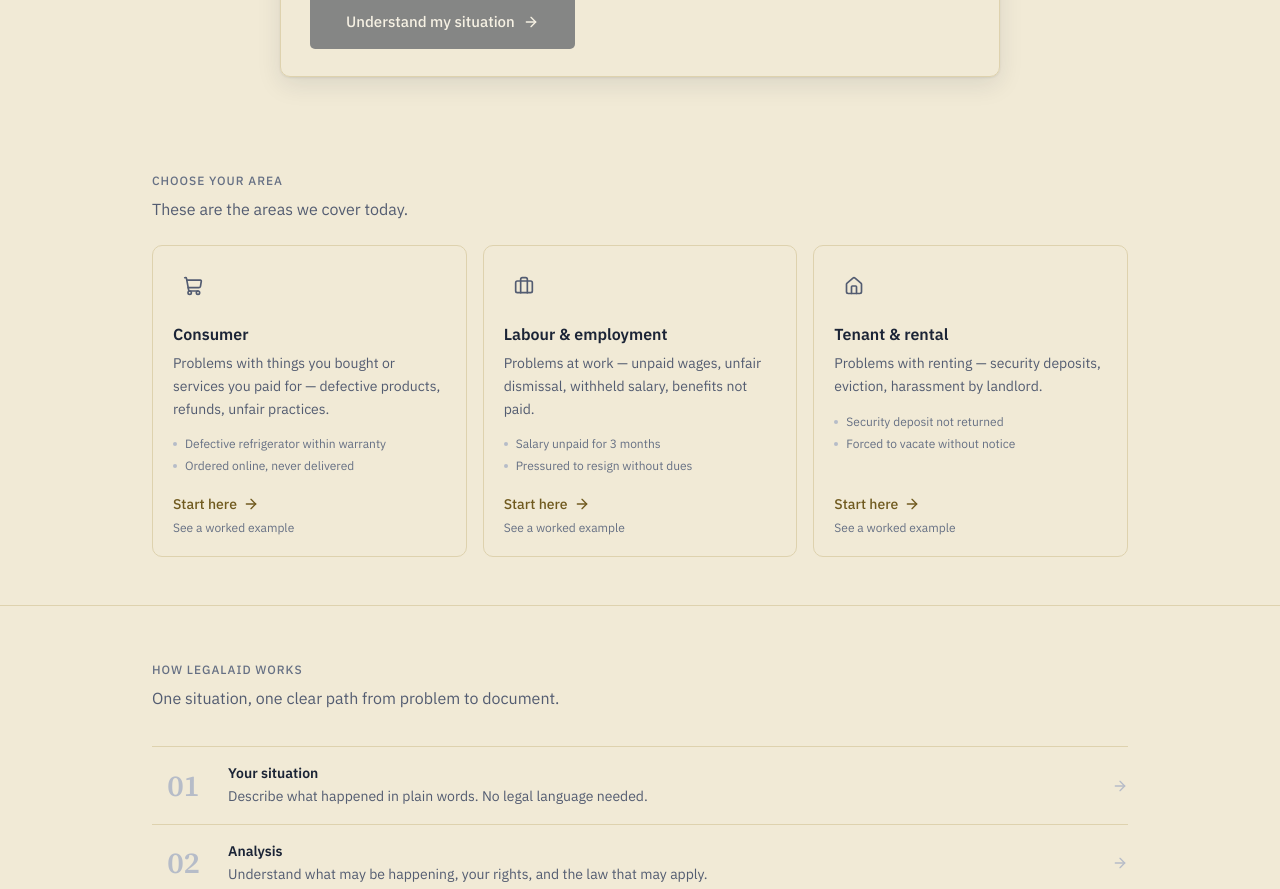
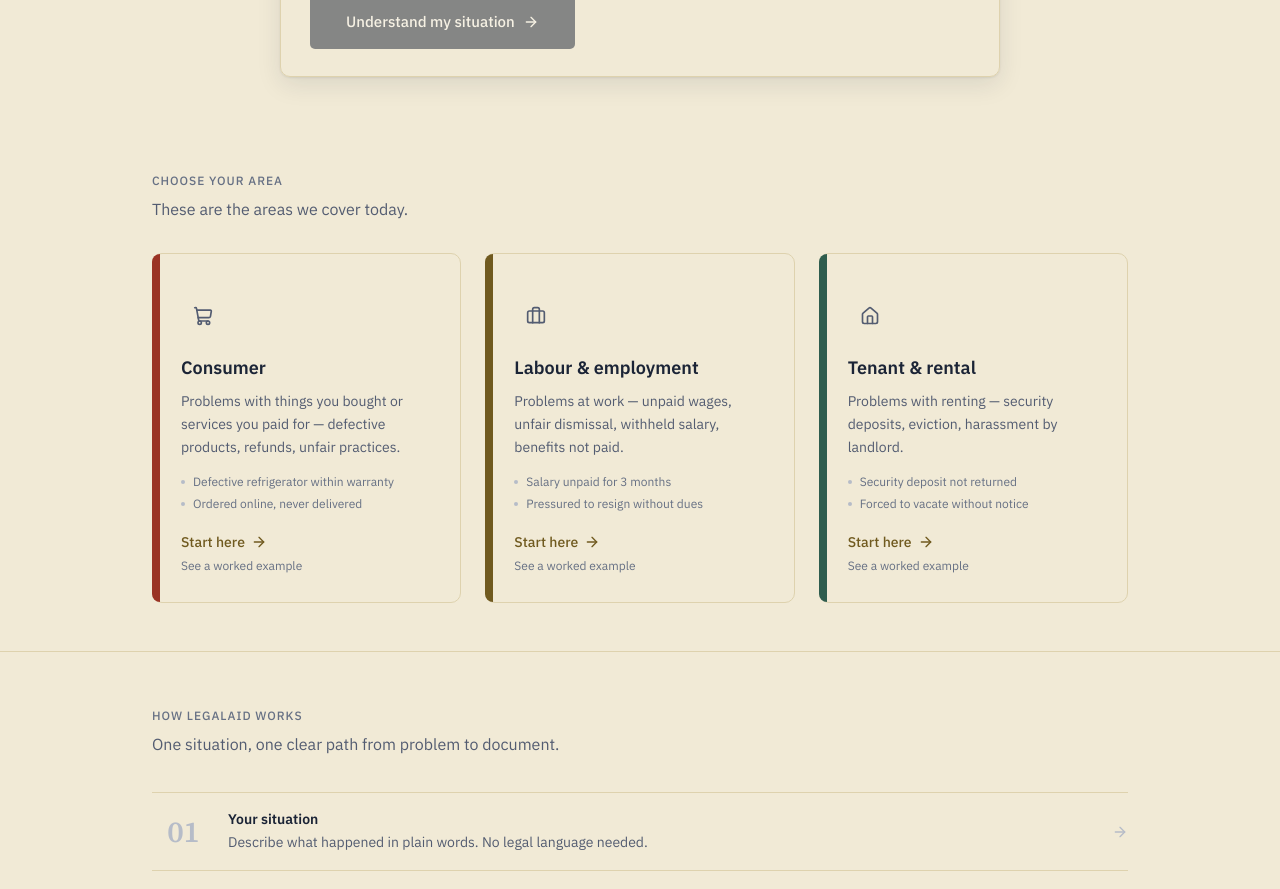
Before and after one commit to Dummy-pixel-hash/legalaid, a Next.js app: page / in a window 1280 px wide. Shown: the part 800-1689 px from the top of the page. Built offline with nearby package versions, Linux system fonts and the light colour scheme; a web font is replaced by a local one.

Commit message:
live accept: domain cards → press blocks (3-col), seal-colored edge keyline (seal/brass/verified), generous padding (bolder pass)

```diff
--- a/src/components/home/DomainCards.tsx
+++ b/src/components/home/DomainCards.tsx
@@ -50,28 +50,39 @@
   const { t } = useI18n();
 
   return (
-    <section className="mx-auto max-w-5xl px-4 py-12 sm:px-6">
+        <section className="relative mx-auto max-w-5xl px-4 py-12 sm:px-6">
           <div className="max-w-2xl">
             <p className="text-xs font-medium uppercase tracking-[0.08em] text-ink-50">
               {t("homeDomainsHeading")}
             </p>
             <p className="mt-2 text-ink-70">{t("homeDomainsHint")}</p>
           </div>
-      <div className="mt-6 grid gap-4 sm:grid-cols-3">
+          <div className="mt-8 grid gap-6 sm:grid-cols-3">
             {DOMAINS.map((d) => {
               const Icon = d.icon;
+              const keyColor =
+                d.id === "consumer"
+                  ? "bg-seal"
+                  : d.id === "labour"
+                    ? "bg-accent-strong"
+                    : "bg-status-success";
               return (
                 <div
                   key={d.id}
-              className="flex flex-col rounded-lg border border-line bg-surface p-5"
+                  className="relative flex flex-col rounded-lg border border-line bg-surface p-7"
                 >
-              <span className="flex h-10 w-10 items-center justify-center rounded-md bg-surface-muted text-ink-70">
+                  {/* seal keyline on the left edge */}
+                  <span
+                    aria-hidden
+                    className={`absolute inset-y-0 left-[-1px] w-2 rounded-l-lg ${keyColor}`}
+                  />
+                  <span className="mt-3 flex h-11 w-11 items-center justify-center rounded-md bg-surface-muted text-ink-70">
                     <Icon className="h-5 w-5" aria-hidden />
                   </span>
-              <h3 className="mt-4 text-base font-semibold text-ink">
+                  <h3 className="mt-4 text-lg font-semibold text-ink">
                     {t(d.titleKey)}
                   </h3>
-              <p className="mt-1.5 text-sm leading-relaxed text-ink-70">
+                  <p className="mt-2 text-sm leading-relaxed text-ink-70">
                     {t(d.plainKey)}
                   </p>
                   <ul className="mt-4 space-y-1.5">
@@ -94,10 +105,7 @@
                       className="group inline-flex items-center gap-1.5 text-sm font-medium text-accent-strong hover:underline"
                     >
                       {t("startHere")}
-                  <ArrowRight
-                    className="h-4 w-4 transition-transform group-hover:translate-x-0.5"
-                    aria-hidden
-                  />
+                      <ArrowRight className="h-4 w-4 transition-transform group-hover:translate-x-0.5" aria-hidden />
                     </Link>
                     <Link
                       href={`/case/${d.demoId}/analysis`}
```
Also changed, not shown: 1 other file (tests, documents, lock files or other folders). Lines whose indentation alone changed are shown as unchanged.
